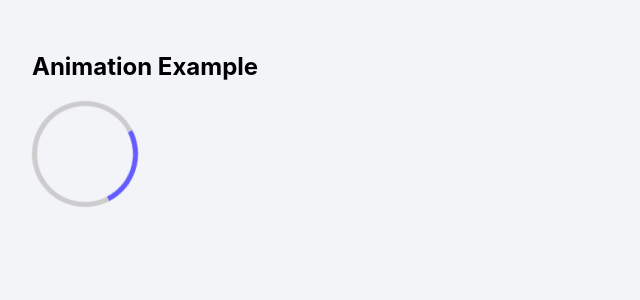
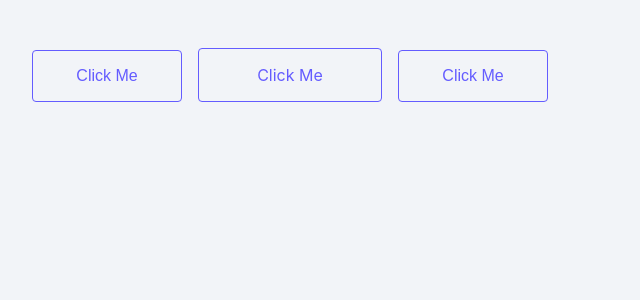
Before and after one commit to milkyway007/styled-components, a JavaScript app: page / in a window 1280 px wide. Shown: the top 300 px of the page, without its empty margins (0-640 px from the left). Built offline with nearby package versions, Linux system fonts and the light colour scheme; the HTML template or start-up script is replaced by a standard one.

Commit message:
'AS' prop

```diff
--- a/src/App.js
+++ b/src/App.js
@@ -1,10 +1,13 @@
-import Loading from './components/Loading';
+import { HipsterButton } from './components/Buttons';
 
 function App() {
   return (
     <div style={{ padding: '2rem' }}>
-      <h2>Animation Example</h2>
-      <Loading></Loading>
+      <HipsterButton>click me</HipsterButton>
+      <HipsterButton as='a' href='https://www.johnsmilga.com/'>
+        click me
+      </HipsterButton>
+      <HipsterButton>click me</HipsterButton>
     </div>
   );
 }
--- a/src/components/Buttons.js
+++ b/src/components/Buttons.js
@@ -17,5 +17,12 @@
   background: transparent;
   color: #645cff;
   border: 1px solid #645cff;
-  width: 400px;
+  width: 150px;
+  padding: 1rem;
+  display: inline-block;
+  margin-right: 1rem;
+
+  text-decoration: none;
+  text-align: center;
+  font-size: 1rem;
 `;
```
Also changed, not shown: src/App-3.js (added, +12 -0 lines).
